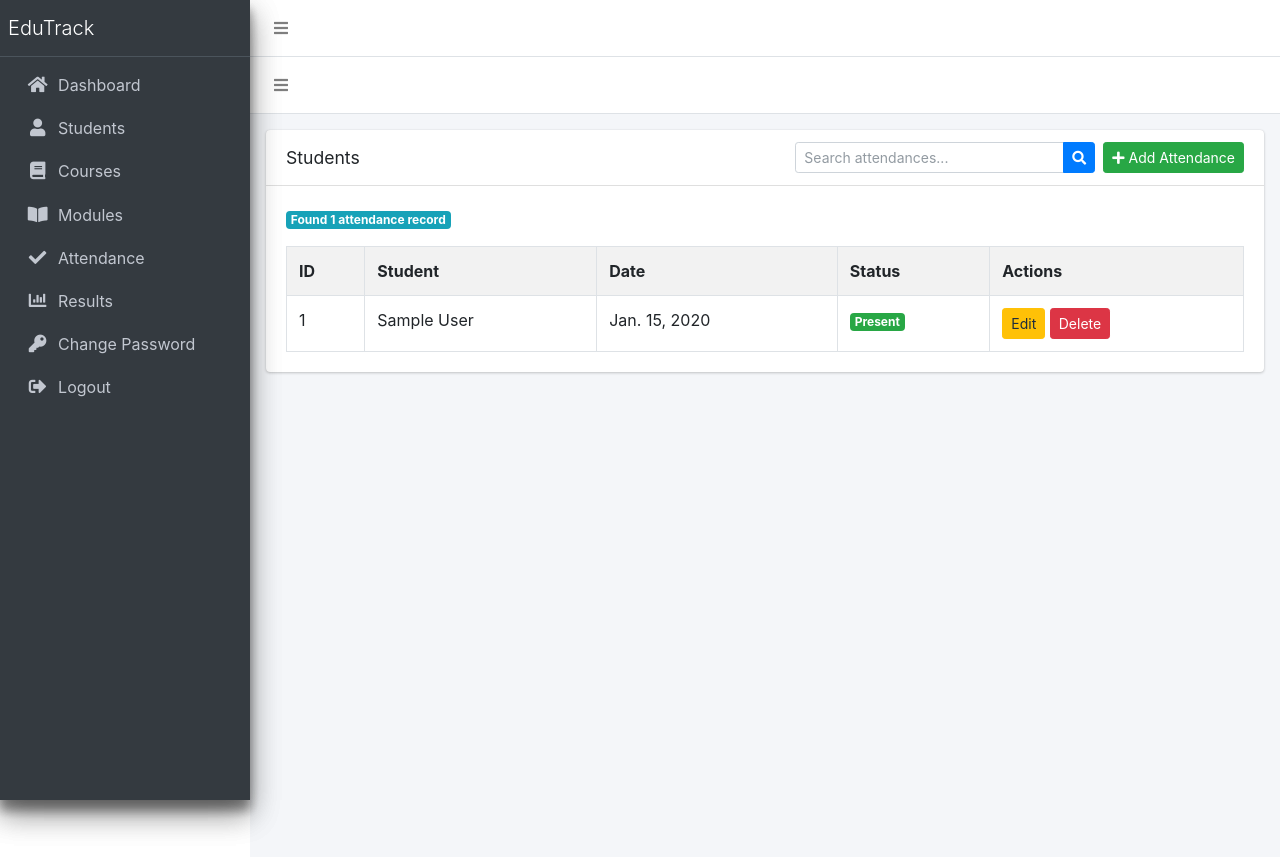
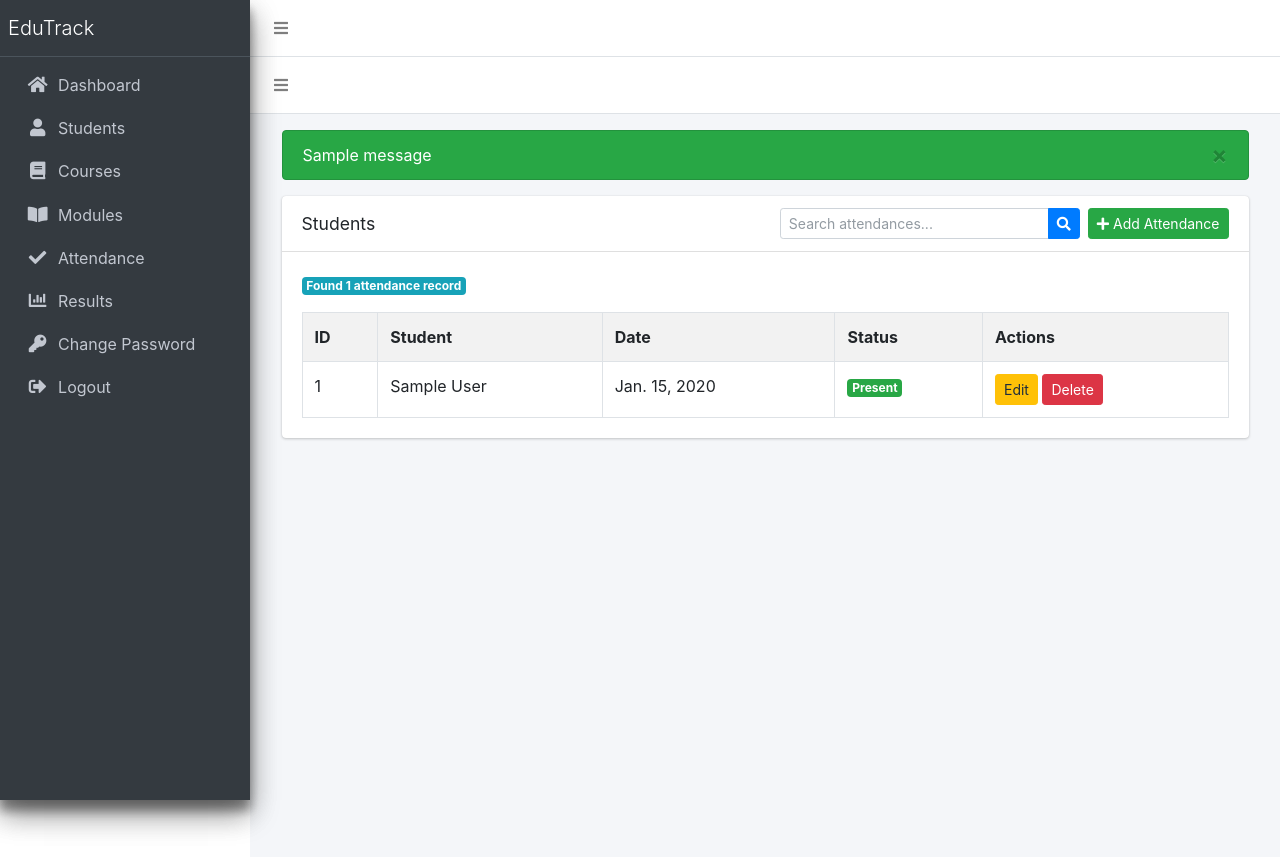
Before and after one commit to UjwalGuragain/EduTrack, a Django app: page /attendance/ in a window 1280 px wide. Run offline with Django 5.2, Linux system fonts and the light colour scheme; a user stored in the database is signed in; tables that the repository leaves empty hold one stand-in row (values such as "Sample post"); one stand-in notice (Sample message) is shown; some libraries are stand-ins or nearby versions.

Commit message:
feat: add messages block in master file following DRY principle

```diff
--- a/student_management_system/edu_track/templates/base.html
+++ b/student_management_system/edu_track/templates/base.html
@@ -18,9 +18,35 @@
 <div class="wrapper">
 {% include 'sidebar.html' %}
   <div class="content-wrapper p-3">
-{% block content %}
-{% endblock %}
-  </div>
+
+<div class="content">
+
+    <div class="container-fluid">
+
+        {% if messages %}
+            {% for message in messages %}
+
+                <div class="alert alert-{{ message.tags }} alert-dismissible fade show">
+
+                    {{ message }}
+
+                    <button type="button"
+                            class="close"
+                            data-dismiss="alert">
+
+                        <span>&times;</span>
+
+                    </button>
+
+                </div>
+
+            {% endfor %}
+        {% endif %}
+
+        {% block content %}
+        {% endblock %}
+
+    </div>
 
 </div>
 <!-- JS -->
```
